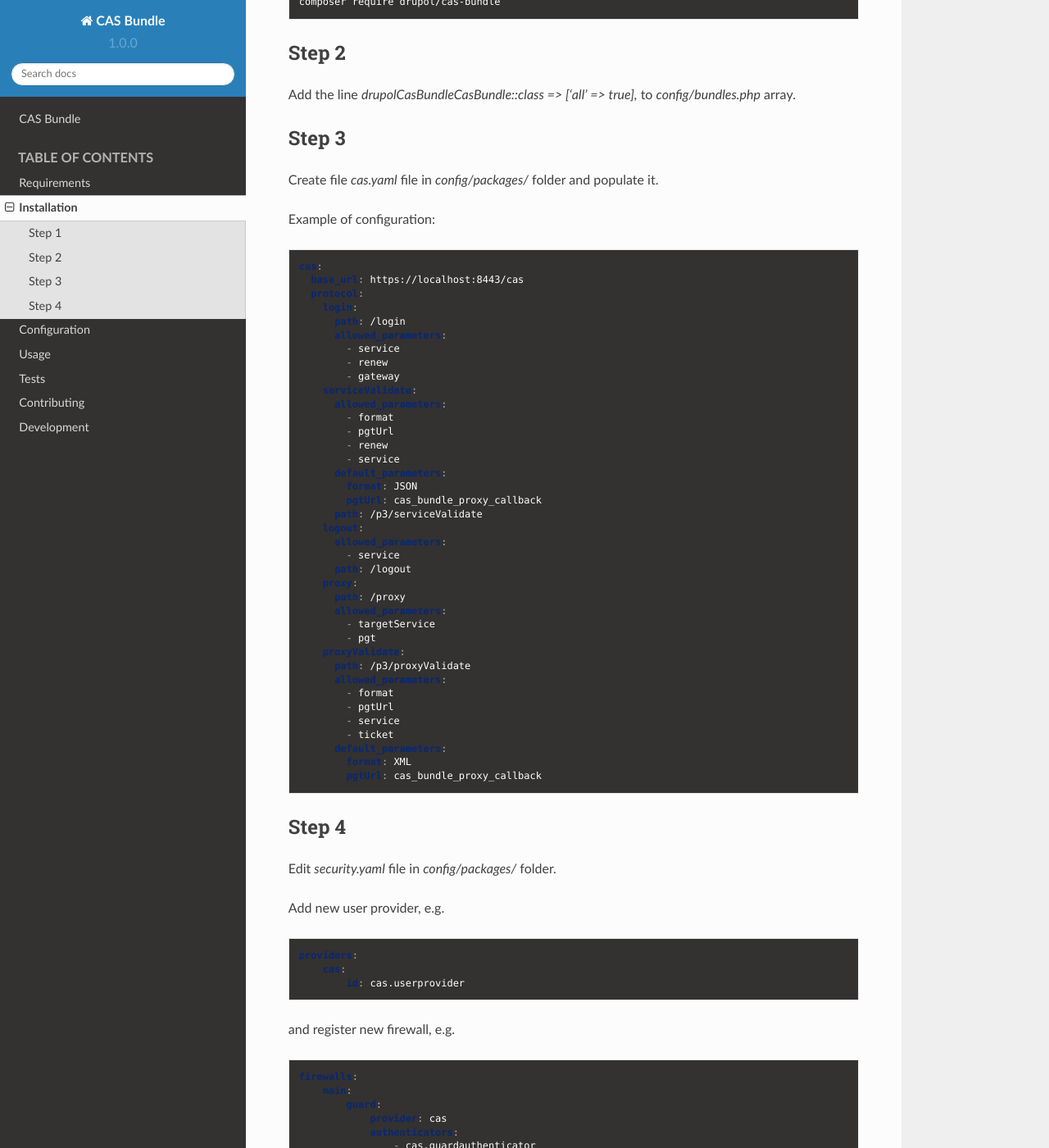
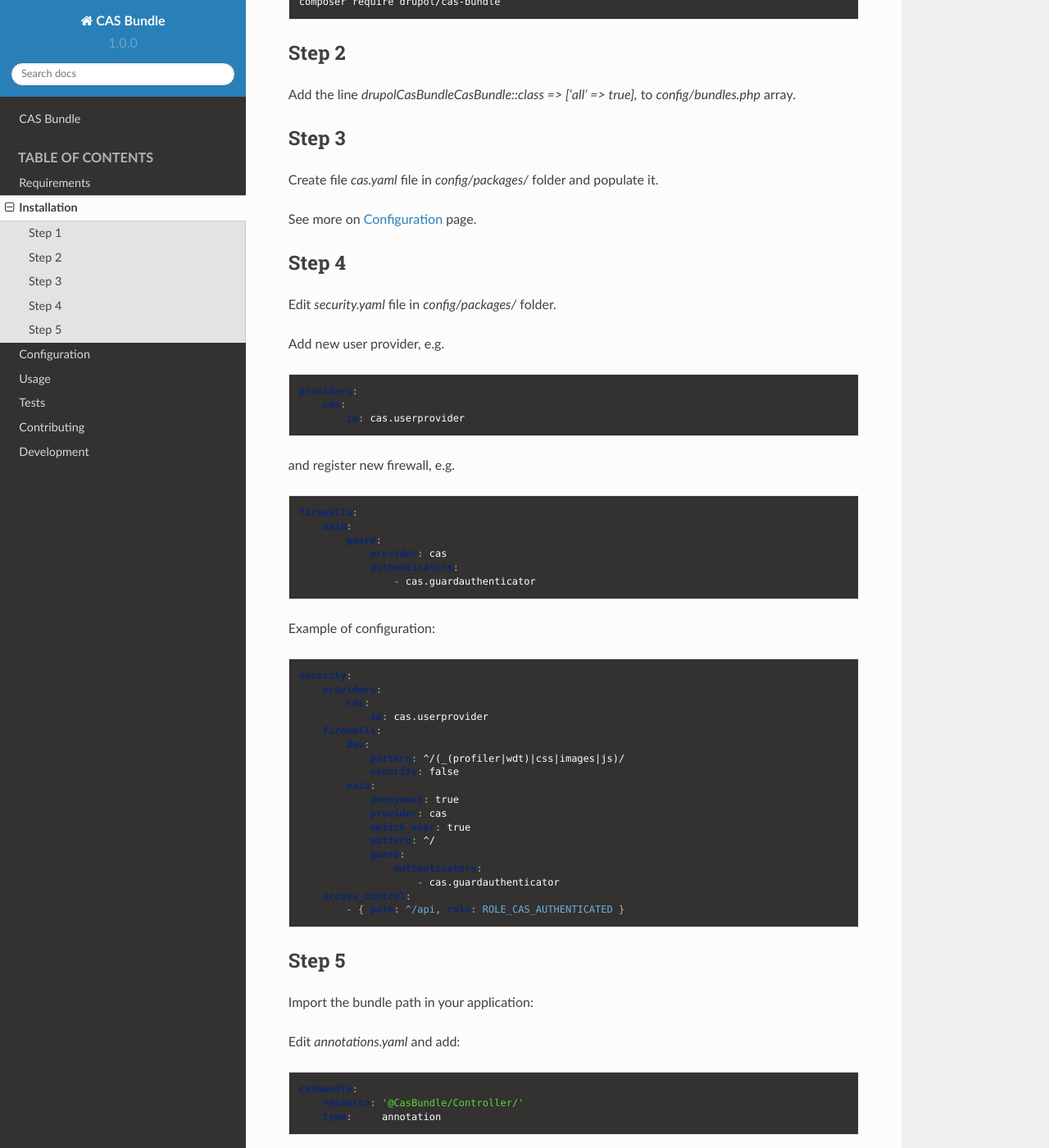
Before and after one commit to gel-mcx/cas-bundle, a Sphinx documentation site: the page built from docs/pages/installation.rst, in a window 1280 px wide and 1400 px high, scrolled down 331 px. Shown: the whole window at 82% size. Built offline with Sphinx 7.4.7 and the Read the Docs theme 2.0.0, drawn with Linux system fonts in a browser that asks for light colours; some of the changed text lies outside the part shown.

Commit message:
Documentation

```diff
--- a/docs/pages/configuration.rst
+++ b/docs/pages/configuration.rst
@@ -1,3 +1,5 @@
+.. _configuration:
+
 Configuration
 =============
 
--- a/docs/pages/installation.rst
+++ b/docs/pages/installation.rst
@@ -23,48 +23,7 @@ Step 3
 
 Create file `cas.yaml` file in `config/packages/` folder and populate it.
 
-Example of configuration:
-
-.. code:: yaml
-
-    cas:
-      base_url: https://localhost:8443/cas
-      protocol:
-        login:
-          path: /login
-          allowed_parameters:
-            - service
-            - renew
-            - gateway
-        serviceValidate:
-          allowed_parameters:
-            - format
-            - pgtUrl
-            - renew
-            - service
-          default_parameters:
-            format: JSON
-            pgtUrl: cas_bundle_proxy_callback
-          path: /p3/serviceValidate
-        logout:
-          allowed_parameters:
-            - service
-          path: /logout
-        proxy:
-          path: /proxy
-          allowed_parameters:
-            - targetService
-            - pgt
-        proxyValidate:
-          path: /p3/proxyValidate
-          allowed_parameters:
-            - format
-            - pgtUrl
-            - service
-            - ticket
-          default_parameters:
-            format: XML
-            pgtUrl: cas_bundle_proxy_callback
+See more on :ref:`configuration` page.
 
 Step 4
 ~~~~~~
@@ -115,3 +74,24 @@ Example of configuration:
 
 
 .. _Composer: https://getcomposer.org
+
+Step 5
+~~~~~~
+
+Import the bundle path in your application:
+
+Edit `annotations.yaml` and add:
+
+.. code:: yaml
+
+    casbundle:
+        resource: '@CasBundle/Controller/'
+        type:     annotation
+
+Edit `services.yaml` and add:
+
+.. code:: yaml
+
+    drupol\CasBundle\Controller\:
+        resource: '@CasBundle/Controller/'
+        tags: ['controller.service_arguments']
```
